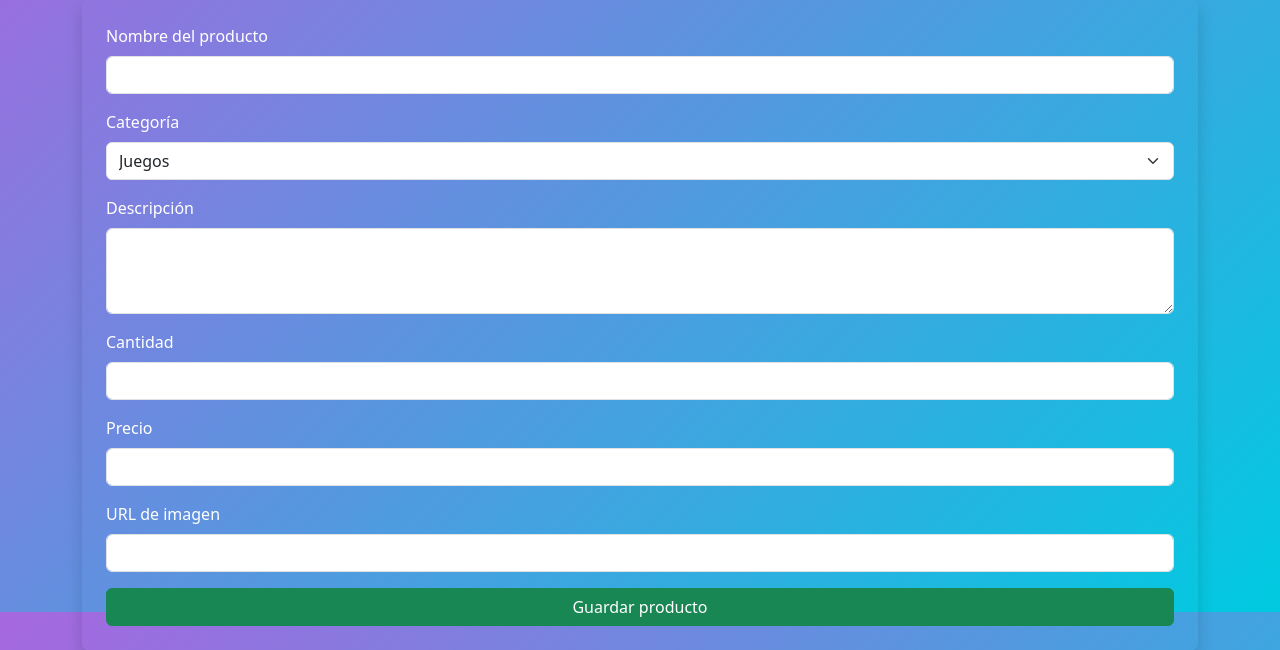
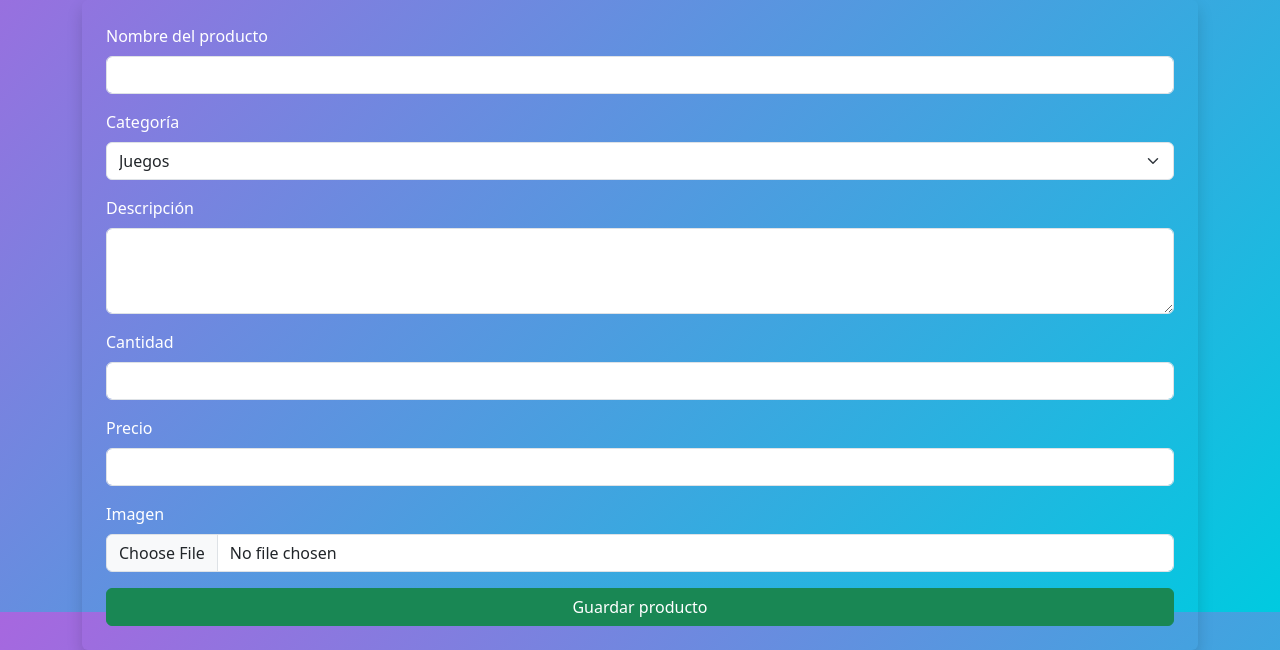
Before and after one commit to Maimeynardi/GGCoins.tp, a plain HTML site: page frontend/admin-alta.html in a window 1280 px wide. Shown: the part 188-838 px from the top of the page. Drawn offline with nearby package versions, Linux system fonts and the light colour scheme.

Commit message:
archivo imagen

```diff
--- a/frontend/admin-alta.html
+++ b/frontend/admin-alta.html
@@ -67,8 +67,8 @@
                 <div id="validacionPrecio"></div>
             </div>
             <div class="mb-3">
-                <label for="imagen" class="form-label">URL de imagen</label>
-                <input type="url" class="form-control" id="imagen" required>
+                <label for="imagen" class="form-label">Imagen</label>
+                <input type="file" class="form-control" id="imagen" required>
                 <div id="validacionImagen"></div>
             </div>
             <button type="submit" id = 'btnAgregarProducto' class="btn btn-success w-100">Guardar producto</button>
```
